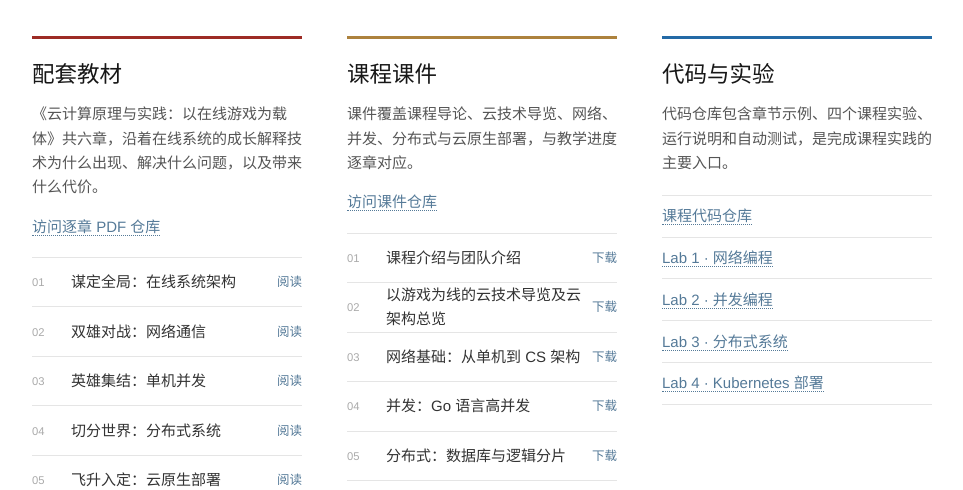
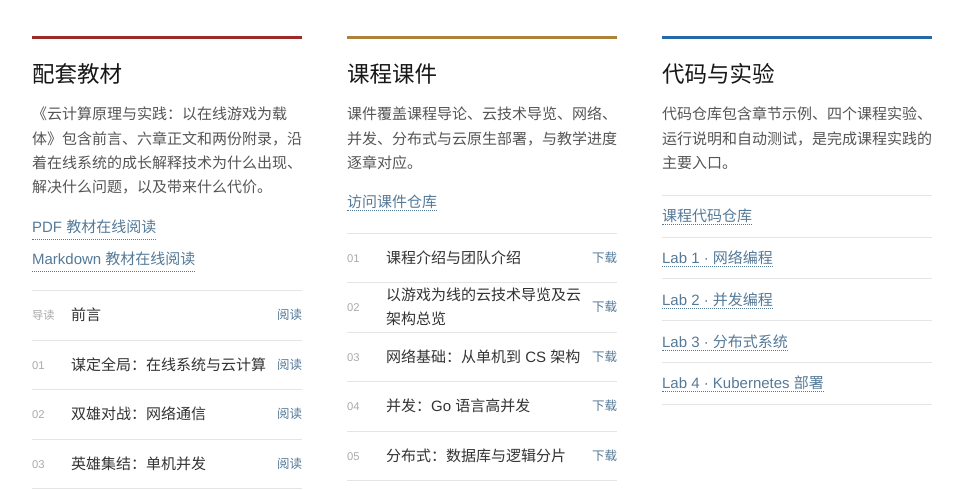
Before and after one commit to HNU-CloudComputing/cloudcompute-pages, a plain HTML site: page materials.html in a window 1280 px wide. Shown: the part 299-789 px from the top of the page, without its empty margins (158-1121 px from the left). Drawn offline with Linux system fonts and the light colour scheme.

Commit message:
content: unify textbook reading links

```diff
--- a/course-config.js
+++ b/course-config.js
@@ -7,16 +7,20 @@ window.COURSE_CONFIG = {
   links: {
     codeRepository: "https://gitee.com/hnu-cloudcomputing/cloud-compute-book-code",
     slidesRepository: "https://github.com/HNU-CloudComputing/CloudComputingCoursePPT",
-    bookRepository: "https://gitee.com/hnu-cloudcomputing/cloud-computing-book-pdf",
+    bookPdfSite: "https://hnu-cloudcomputing.github.io/CloudComputingPDF/",
+    bookMarkdownSite: "https://hnu-cloudcomputing.github.io/CloudComputingMarkdown/",
     videoPlaylist: "https://space.bilibili.com/472679948/lists?sid=8828254&spm_id_from=333.788.0.0",
     contactEmail: "mailto:guochen@hnu.edu.cn",
-    fullBook: "https://gitee.com/hnu-cloudcomputing/cloud-computing-book-pdf",
-    chapter1Book: "https://hnu-cloudcomputing.github.io/CloudComputingPDF/chapters/chapter_sec1.pdf",
-    chapter2Book: "https://hnu-cloudcomputing.github.io/CloudComputingPDF/chapters/chapter_sec2.pdf",
-    chapter3Book: "https://hnu-cloudcomputing.github.io/CloudComputingPDF/chapters/chapter_sec3.pdf",
-    chapter4Book: "https://hnu-cloudcomputing.github.io/CloudComputingPDF/chapters/chapter_sec4.pdf",
-    chapter5Book: "https://hnu-cloudcomputing.github.io/CloudComputingPDF/chapters/chapter_sec5.pdf",
-    chapter6Book: "https://hnu-cloudcomputing.github.io/CloudComputingPDF/chapters/chapter_sec6.pdf",
+    fullBook: "https://hnu-cloudcomputing.github.io/CloudComputingPDF/",
+    introBook: "https://hnu-cloudcomputing.github.io/CloudComputingMarkdown/intro/",
+    chapter1Book: "https://hnu-cloudcomputing.github.io/CloudComputingMarkdown/sec1/",
+    chapter2Book: "https://hnu-cloudcomputing.github.io/CloudComputingMarkdown/sec2/",
+    chapter3Book: "https://hnu-cloudcomputing.github.io/CloudComputingMarkdown/sec3/",
+    chapter4Book: "https://hnu-cloudcomputing.github.io/CloudComputingMarkdown/sec4/",
+    chapter5Book: "https://hnu-cloudcomputing.github.io/CloudComputingMarkdown/sec5/",
+    chapter6Book: "https://hnu-cloudcomputing.github.io/CloudComputingMarkdown/sec6/",
+    appendixABook: "https://hnu-cloudcomputing.github.io/CloudComputingMarkdown/AppendixA/",
+    appendixBBook: "https://hnu-cloudcomputing.github.io/CloudComputingMarkdown/AppendixB/",
     ppt1: "https://media.githubusercontent.com/media/HNU-CloudComputing/CloudComputingCoursePPT/main/1-引言.pptx",
     ppt2: "https://media.githubusercontent.com/media/HNU-CloudComputing/CloudComputingCoursePPT/main/2-创世之光-概览.pptx",
     ppt3: "https://media.githubusercontent.com/media/HNU-CloudComputing/CloudComputingCoursePPT/main/3-双雄对决-网络.pptx",
@@ -41,12 +45,15 @@ window.COURSE_CONFIG = {
   },
 
   books: [
-    { title: "谋定全局：在线系统架构", link: "chapter1Book" },
-    { title: "双雄对战：网络通信", link: "chapter2Book" },
-    { title: "英雄集结：单机并发", link: "chapter3Book" },
-    { title: "切分世界：分布式系统", link: "chapter4Book" },
-    { title: "飞升入定：云原生部署", link: "chapter5Book" },
-    { title: "穷理尽微：云原生核心原理", link: "chapter6Book" }
+    { id: "导读", title: "前言", link: "introBook" },
+    { id: "01", title: "谋定全局：在线系统与云计算", link: "chapter1Book" },
+    { id: "02", title: "双雄对战：网络通信", link: "chapter2Book" },
+    { id: "03", title: "英雄集结：单机并发", link: "chapter3Book" },
+    { id: "04", title: "切分世界：分布式系统", link: "chapter4Book" },
+    { id: "05", title: "飞升入定：云原生部署", link: "chapter5Book" },
+    { id: "06", title: "穷理尽微：云原生核心原理", link: "chapter6Book" },
+    { id: "A", title: "章节重难知识点索引", link: "appendixABook" },
+    { id: "B", title: "配套实验与开源代码", link: "appendixBBook" }
   ],
 
   supplementarySlides: [
--- a/materials.html
+++ b/materials.html
@@ -6,7 +6,7 @@
     <meta name="theme-color" content="#ffffff" />
     <title>课程资料｜云计算原理与实践：以在线游戏为载体</title>
     <meta name="description" content="湖南大学《云计算原理与实践：以在线游戏为载体》教材、课件与代码。" />
-    <link rel="stylesheet" href="styles.css?v=38" />
+    <link rel="stylesheet" href="styles.css?v=39" />
   </head>
   <body>
     <a class="skip-link" href="#main">跳到主要内容</a>
@@ -19,13 +19,13 @@
     <main id="main">
       <section class="subpage-head wrap-container"><div class="wrap"><p class="head-subtitle">COURSE MATERIALS</p><h1>课程资料</h1><p>教材、课件与代码按照同一条教学主线组织，可以按课程进度逐章使用。</p></div></section>
       <section class="subpage-content wrap-container"><div class="wrap"><div class="material-grid">
-        <article><h2>配套教材</h2><p>《云计算原理与实践：以在线游戏为载体》共六章，沿着在线系统的成长解释技术为什么出现、解决什么问题，以及带来什么代价。</p><p><a href="" data-link="bookRepository">访问逐章 PDF 仓库</a></p><div id="book-chapter-list" class="simple-list"></div></article>
+        <article><h2>配套教材</h2><p>《云计算原理与实践：以在线游戏为载体》包含前言、六章正文和两份附录，沿着在线系统的成长解释技术为什么出现、解决什么问题，以及带来什么代价。</p><p class="material-links"><a href="" data-link="bookPdfSite">PDF 教材在线阅读</a><a href="" data-link="bookMarkdownSite">Markdown 教材在线阅读</a></p><div id="book-chapter-list" class="simple-list"></div></article>
         <article><h2>课程课件</h2><p>课件覆盖课程导论、云技术导览、网络、并发、分布式与云原生部署，与教学进度逐章对应。</p><p><a href="" data-link="slidesRepository">访问课件仓库</a></p><div id="slide-list" class="simple-list"></div></article>
         <article><h2>代码与实验</h2><p>代码仓库包含章节示例、四个课程实验、运行说明和自动测试，是完成课程实践的主要入口。</p><ul class="text-list"><li><a href="" data-link="codeRepository">课程代码仓库</a></li><li><a href="" data-link="lab1">Lab 1 · 网络编程</a></li><li><a href="" data-link="lab2">Lab 2 · 并发编程</a></li><li><a href="" data-link="lab3">Lab 3 · 分布式系统</a></li><li><a href="" data-link="lab4">Lab 4 · Kubernetes 部署</a></li></ul></article>
       </div></div></section>
     </main>
 
     <footer class="site-footer wrap-container"><div class="wrap footer-inner"><p class="footer-copyright">湖南大学 · 云计算课程小组 2026 版权所有</p></div></footer>
-    <script src="course-config.js?v=40"></script><script src="script.js?v=40"></script>
+    <script src="course-config.js?v=41"></script><script src="script.js?v=41"></script>
   </body>
 </html>
--- a/script.js
+++ b/script.js
@@ -97,7 +97,7 @@ function renderLibraries() {
   }
   if (books) {
     books.innerHTML = config.books.map((book, index) => simpleItem(
-      String(index + 1).padStart(2, '0'), book.title, book.link, '阅读'
+      book.id || String(index + 1).padStart(2, '0'), book.title, book.link, '阅读'
     )).join('');
   }
 }
--- a/styles.css
+++ b/styles.css
@@ -266,6 +266,8 @@ button { font: inherit; }
 .material-grid>article:nth-child(3) { border-top: 3px solid var(--xiang-blue); }
 .material-grid h2 { margin-bottom: .4em; font-size: 1.5em; font-weight: 300; }
 .material-grid>article>p { color: #555; }
+.material-links { display: flex; flex-wrap: wrap; gap: .45em 1.2em; }
+.material-links a { white-space: nowrap; }
 .simple-list { margin-top: 1.2em; border-top: 1px solid var(--line); }
 .simple-item { display: grid; grid-template-columns: 2em 1fr auto; gap: .6em; align-items: center; min-height: 3.3em; border-bottom: 1px solid var(--line); color: #333; }
 .simple-item b { color: #aaa; font-size: .75em; font-weight: 400; }
```
Also changed, not shown: 1 other file.
